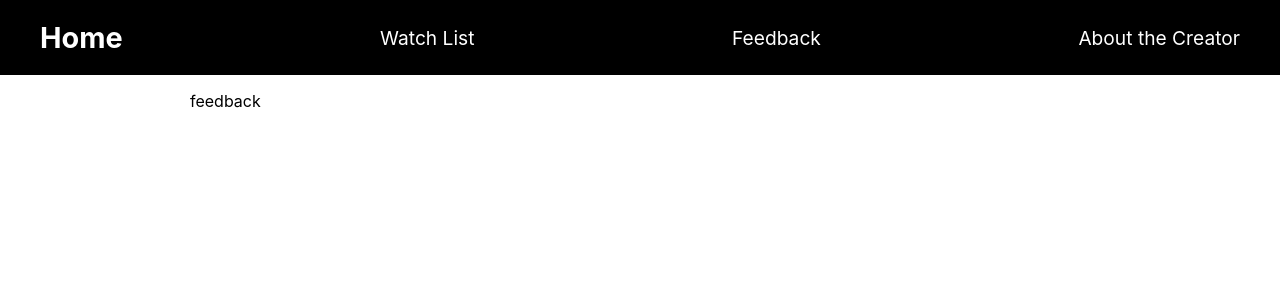
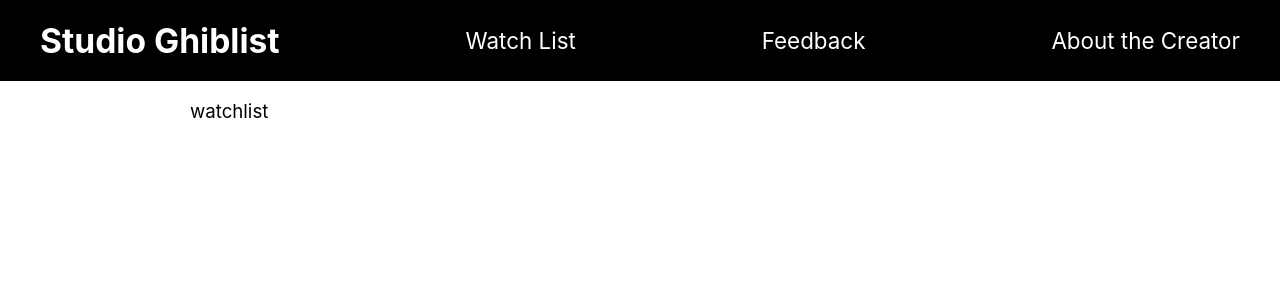
Before and after one commit to adkowalkowski/react-api-studio-ghiblist, a React (Create React App) app: page /feedback in a window 1280 px wide. Shown: the top 300 px of the page. Built offline with nearby package versions, Linux system fonts and the light colour scheme; no server answers; the HTML template or start-up script is replaced by a standard one.

Commit message:
navbar work and updated useState on homepage

```diff
--- a/src/App.css
+++ b/src/App.css
@@ -1,3 +1,12 @@
+html,
+body {
+  margin: 0;
+  padding: 0;
+  font-size: 14pt;
+  width: 100vw;
+  height: 100vh;
+}
+
 .eachMovie {
   transform: scale(0.75);
   margin-bottom: -200px;
--- a/src/App.js
+++ b/src/App.js
@@ -1,13 +1,10 @@
-import logo from './logo.svg';
 import './App.css';
-import AllMovies from './Components/AllMovies';
 import Header from './Components/Header';
 
 function App() {
   return (
     <div className="App">
       <Header />
-      <AllMovies />
     </div>
   );
 }
--- a/src/Components/AllMovies.js
+++ b/src/Components/AllMovies.js
@@ -3,7 +3,7 @@
 
 function AllMovies() {
     const [allMovies, setAllMovies] = useState([]);
-    const [pickMovie, setPickMovie] = useState('')
+    const [pickMovie, setPickMovie] = useState('2baf70d1-42bb-4437-b551-e5fed5a87abe')
     const url = "https://ghibliapi.herokuapp.com/films";
 
     useEffect(() => {
--- a/src/Components/Feedback.js
+++ b/src/Components/Feedback.js
@@ -1,6 +1,6 @@
 const Feedback = () => {
     return (
-        <p>feedback</p>
+        <p>watchlist</p>
     )
 }
 
--- a/src/Components/Header.js
+++ b/src/Components/Header.js
@@ -10,7 +10,7 @@
     <div className="header">
       <nav>
         <Link to="/">
-          <h1>Home</h1>
+          <h1>Studio Ghiblist</h1>
         </Link>
         <Link to="/watchlist">Watch List</Link>
         <Link to="/feedback">Feedback</Link>
--- a/src/Components/SingleMovie.js
+++ b/src/Components/SingleMovie.js
@@ -19,8 +19,8 @@
     singleMovieCard = (
       <div>
         <img src={singleMovie.image} />
-        <h3>{singleMovie.title}</h3>
         <h3>{singleMovie.original_title}</h3>
+        <h3>{singleMovie.title} </h3>
         <p>{singleMovie.description} </p>
         <button>Add to watchlist</button>
       </div>
```
